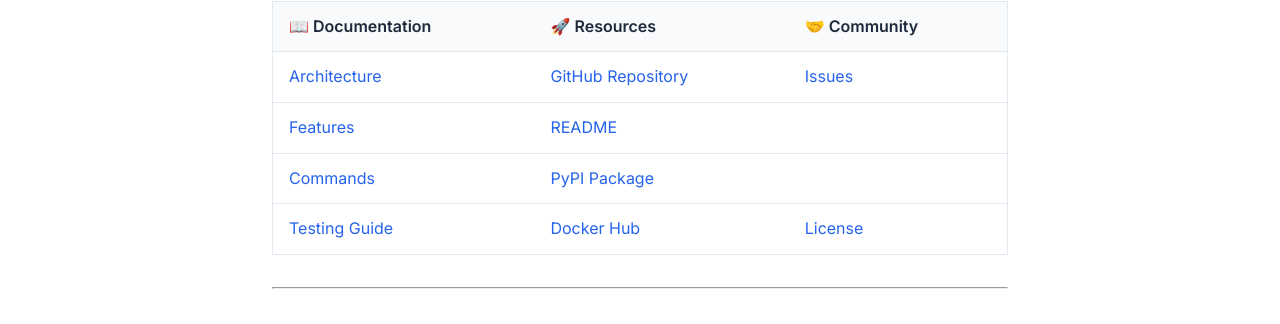
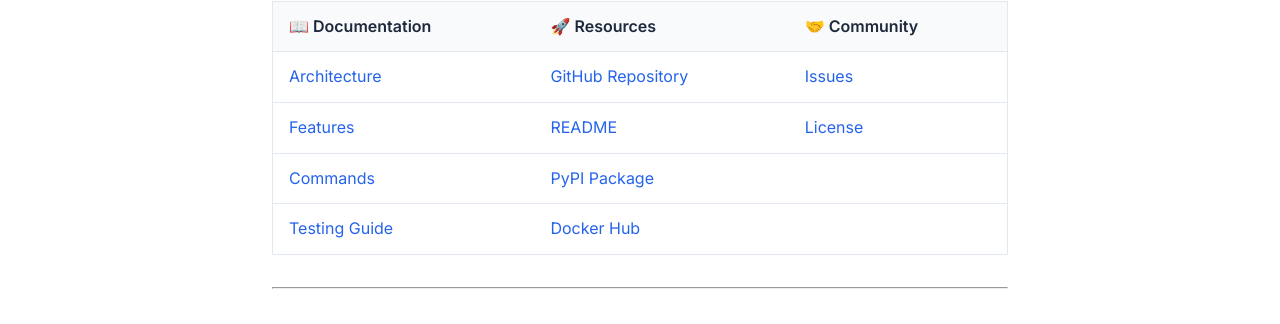
Before and after one commit to iAviPro/testteller-agent, a Jekyll site: the page built from docs/index.md, in a window 1280 px wide and 900 px high. Shown: the part 364-688 px from the top of the window. Built offline with Jekyll 4.4.1, drawn with Linux system fonts in a browser that asks for light colours.

Commit message:
Updates docs

```diff
--- a/docs/index.md
+++ b/docs/index.md
@@ -21,9 +21,9 @@
 | 📖 Documentation | 🚀 Resources | 🤝 Community |
 |------------------|--------------|--------------|
 | [Architecture](ARCHITECTURE.md) | [GitHub Repository](https://github.com/iAviPro/testteller-agent) | [Issues](https://github.com/iAviPro/testteller-agent/issues) |
-| [Features](FEATURES.md) | [README](https://github.com/iAviPro/testteller-agent/blob/main/README.md) | |
+| [Features](FEATURES.md) | [README](https://github.com/iAviPro/testteller-agent/blob/main/README.md) | [License](https://github.com/iAviPro/testteller-agent/blob/main/LICENSE) |
 | [Commands](COMMANDS.md) | [PyPI Package](https://pypi.org/project/testteller/) |  |
-| [Testing Guide](TESTING.md) | [Docker Hub](https://hub.docker.com/r/iavipro/testteller) | [License](https://github.com/iAviPro/testteller-agent/blob/main/LICENSE) |
+| [Testing Guide](TESTING.md) | [Docker Hub](https://hub.docker.com/r/iavipro/testteller) | |
 
 ---
 
```
Also changed, not shown: other parts of docs/index.md (+1 -1 lines).
